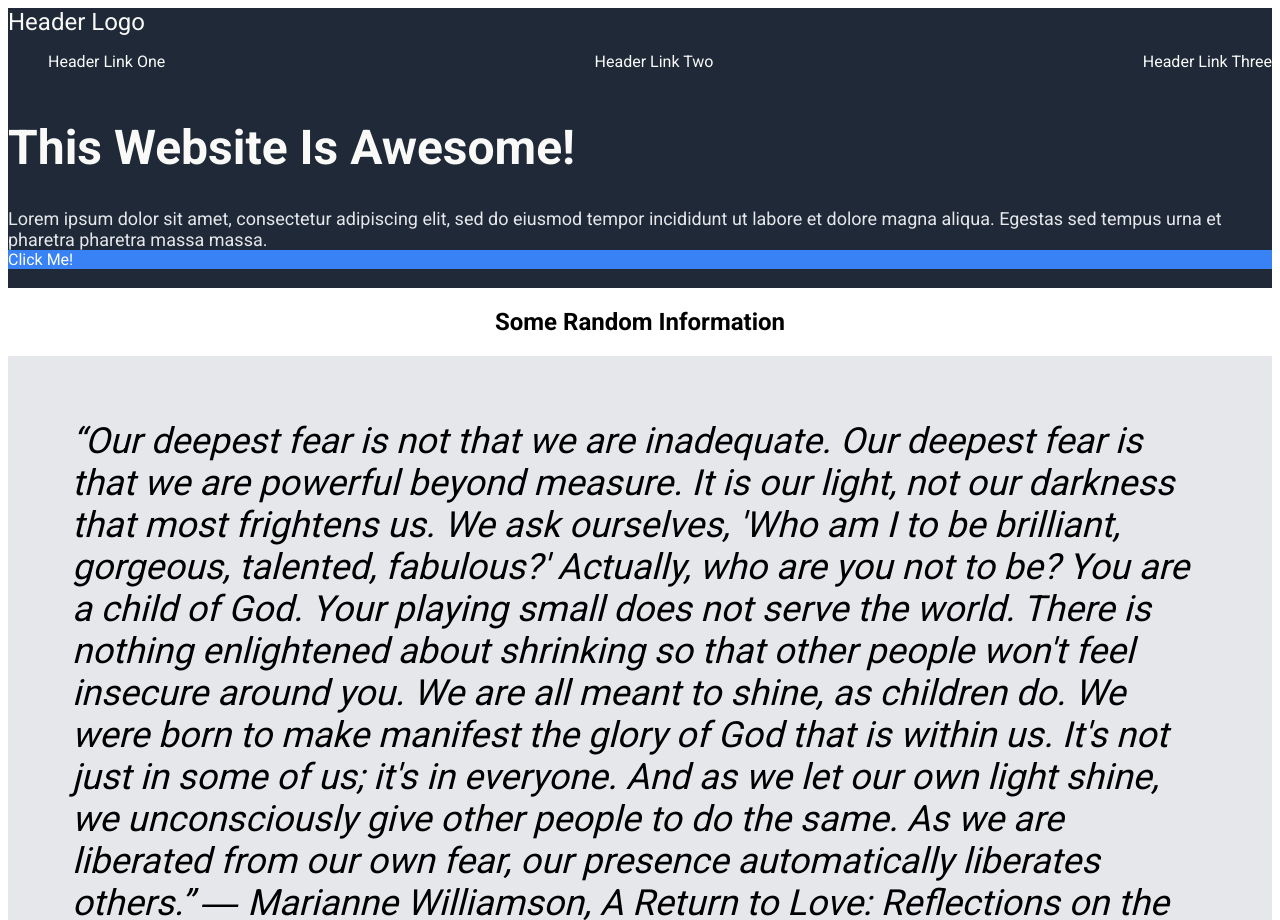
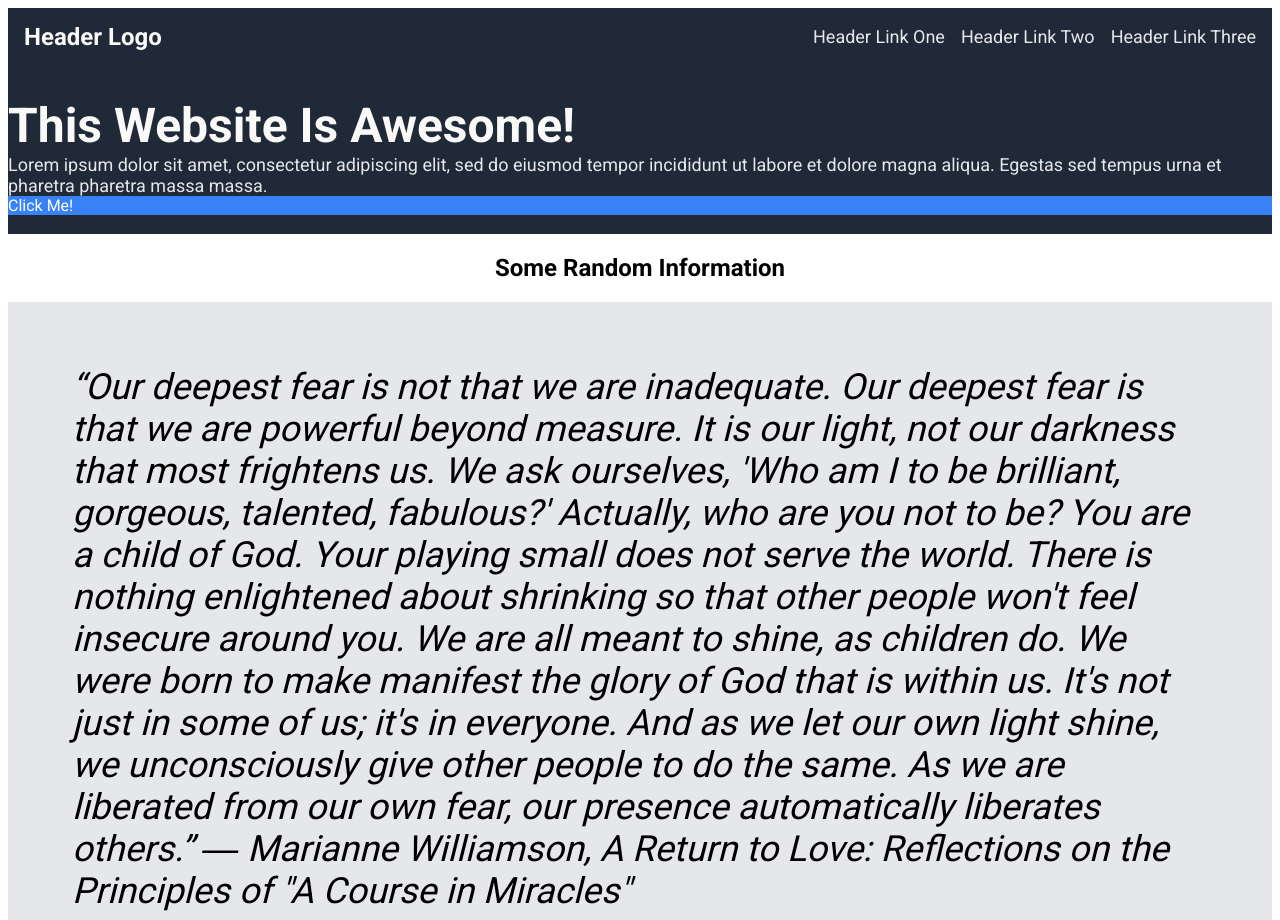
Before and after one commit to lanedenson/project-landing-page, a plain HTML site: page index.html in a window 1280 px wide. Shown: the top 920 px of the page. Drawn offline with Linux system fonts and the light colour scheme.

Commit message:
Header updated

```diff
--- a/index.html
+++ b/index.html
@@ -15,7 +15,7 @@
             Header Logo
         </div>
         <div class="header-menu">
-            <ul>
+            <ul class="header-link">
                 <li>
                     Header Link One
                 </li>
@@ -53,7 +53,6 @@
     </div>
 
     <div class="calltoaction">
-<<<<<<< HEAD
 <div style="cta-left">
     Call to action!  It's time!
 </div>
@@ -67,7 +66,6 @@ Sign up!
         <div style="button">
             Sign up!
         </div>
->>>>>>> refs/remotes/origin/main
     </div>
 
 </body>
--- a/style.css
+++ b/style.css
@@ -6,38 +6,52 @@ body {
     font-family: Roboto, sans-serif;
 }
 
+/* Header */
+
 .header,
 .hero {
     background-color: #1f2937;
     color: #F9FAF8;
 }
 
+.header-link,
+.hero-secondary {
+    color: #E5E7EB;
+    font-size: 18px;
+}
+
+.header {
+    display: flex;
+    align-items: center;
+    justify-content: space-between;
+    padding: 0px 16px;
+}
+
 .header-logo {
     font-size: 24px;
+    font-weight: bold;
 }
 
+.header-link {
+    list-style: none;
+    display: flex;
+    flex-direction: row;
+    justify-content: space-around;
+    gap: 16px;
+}
+
+/* Hero */
 
 .blue-button {
     background-color: #3882F6;
     color: white;
 }
 
-ul {
-    list-style: none;
-    display: flex;
-    flex-direction: row;
-    justify-content: space-between;
-}
-
 h1 {
     font-size: 48px;
     font-weight: 900;
     color: #F9FAF8;
-}
-
-.hero-secondary {
-    color: #E5E7EB;
-    font-size: 18px;
+    margin-bottom: 0px;
 }
 
 .content {
```
